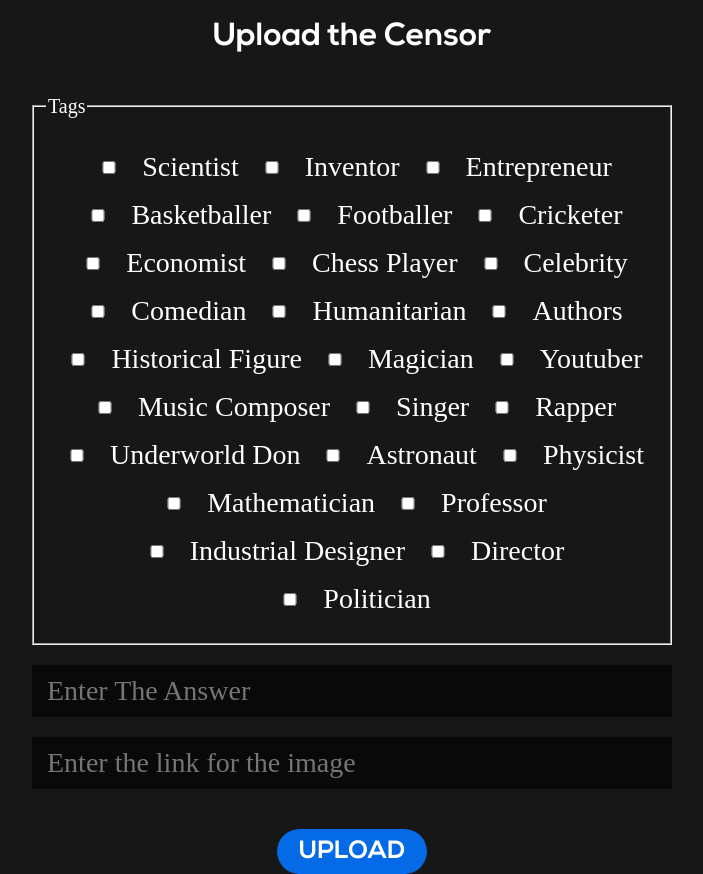
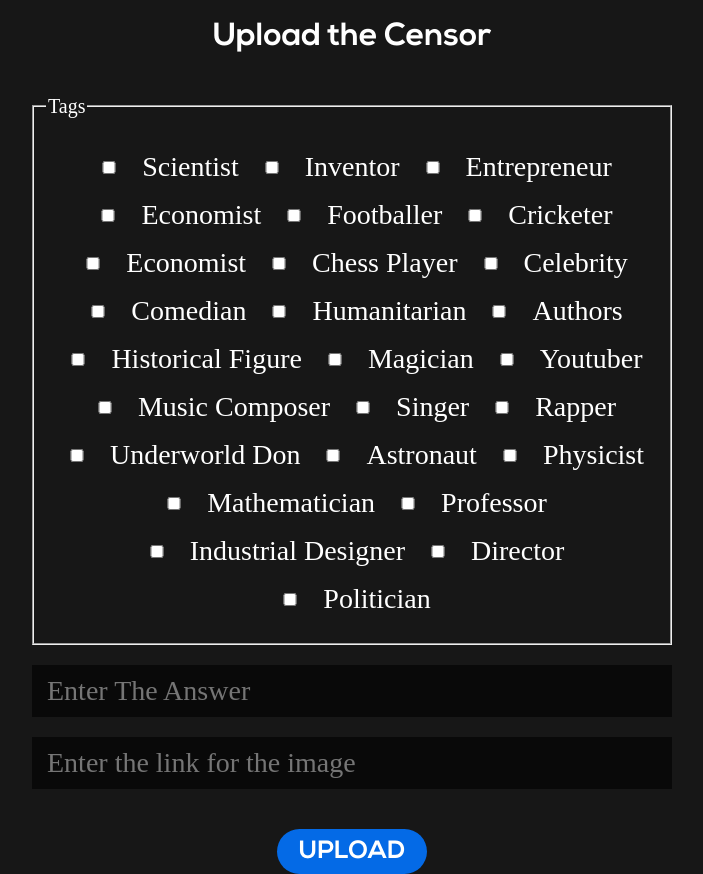
Before and after one commit to ShobhanKarthick/censored, a React (Create React App) app in the folder client/: page /upload in a window 1280 px wide. Shown: the whole page, without its empty margins (288-991 px from the left). Built offline with nearby package versions, Linux system fonts and the light colour scheme; a web font is replaced by a local one.

Commit message:
add more tags

```diff
--- a/client/src/Components/Upload.js
+++ b/client/src/Components/Upload.js
@@ -90,7 +90,7 @@ function Upload() {
         <div><input id="Scientist" className='upload-tag-input' type='checkbox' value="Scientist" onChange={clueHandler} /><label className="upload-input-label" for="Scientist">Scientist</label></div>
         <div><input id="Inventor" className='upload-tag-input' type='checkbox' value="Inventor" onChange={clueHandler} /><label className="upload-input-label" for="Inventor">Inventor</label></div>
         <div><input id="Entrepreneur" className='upload-tag-input' type='checkbox' value="Entrepreneur" onChange={clueHandler} /><label className="upload-input-label" for="Entrepreneur">Entrepreneur</label></div>
-        <div><input id="Economist" className='upload-tag-input' type='checkbox' value="Basketballer" onChange={clueHandler} /><label className="upload-input-label" for="Basketballer">Basketballer</label></div>
+        <div><input id="Economist" className='upload-tag-input' type='checkbox' value="Economist" onChange={clueHandler} /><label className="upload-input-label" for="Economist">Economist</label></div>
         <div><input id="Footballer" className='upload-tag-input' type='checkbox' value="Footballer" onChange={clueHandler} /><label className="upload-input-label" for="Footballer">Footballer</label></div>
         <div><input id="Cricketer" className='upload-tag-input' type='checkbox' value="Cricketer" onChange={clueHandler} /><label className="upload-input-label" for="Cricketer">Cricketer</label></div>
         <div><input id="Basketballer" className='upload-tag-input' type='checkbox' value="Economist" onChange={clueHandler} /><label className="upload-input-label" for="Economist">Economist</label></div>
```
